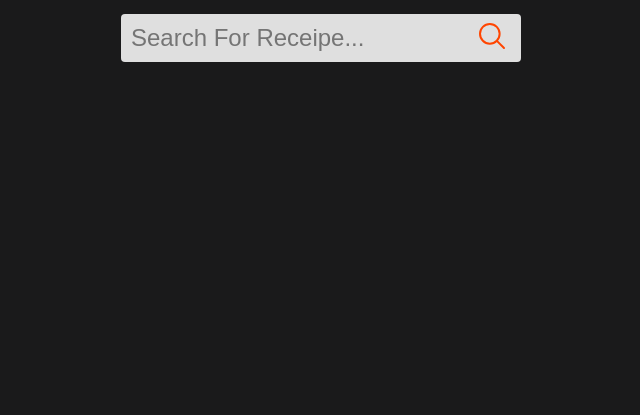
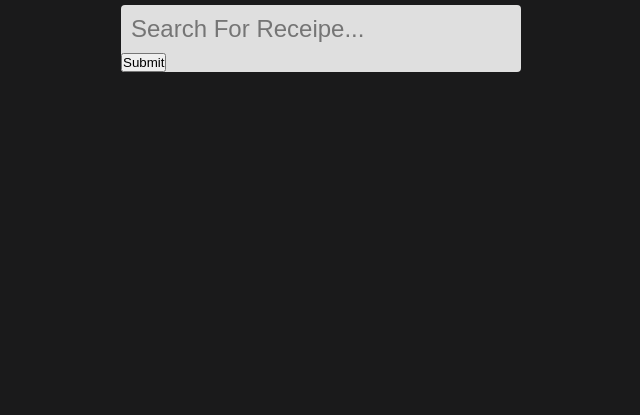
Before and after one commit to RaviTejaM9602/receipe-app, a plain HTML site: page index.html in a window 1280 px wide. Shown: the part 385-800 px from the top of the page, without its empty margins (319-959 px from the left). Drawn offline with nearby package versions, Linux system fonts and the light colour scheme.

Commit message:
Update index.html
Updated html layout file

```diff
--- a/index.html
+++ b/index.html
@@ -11,9 +11,9 @@
     <section>
       <div class="container">
         <h1 class="brand">Receipe App</h1>
-        <form>
+        <form class="form">
           <input type="text" placeholder="Search For Receipe..." />
-          <ion-icon name="search-outline"></ion-icon>
+          <button>Submit</button>
         </form>
         <div class="search-result">
         </div>
@@ -27,6 +27,6 @@
       nomodule
       src="https://unpkg.com/ionicons@7.1.0/dist/ionicons/ionicons.js"
     ></script>
-    <script src="./index.js"></script>
+    <script tyep="module" src="./index.js"></script>
   </body>
 </html>
```
